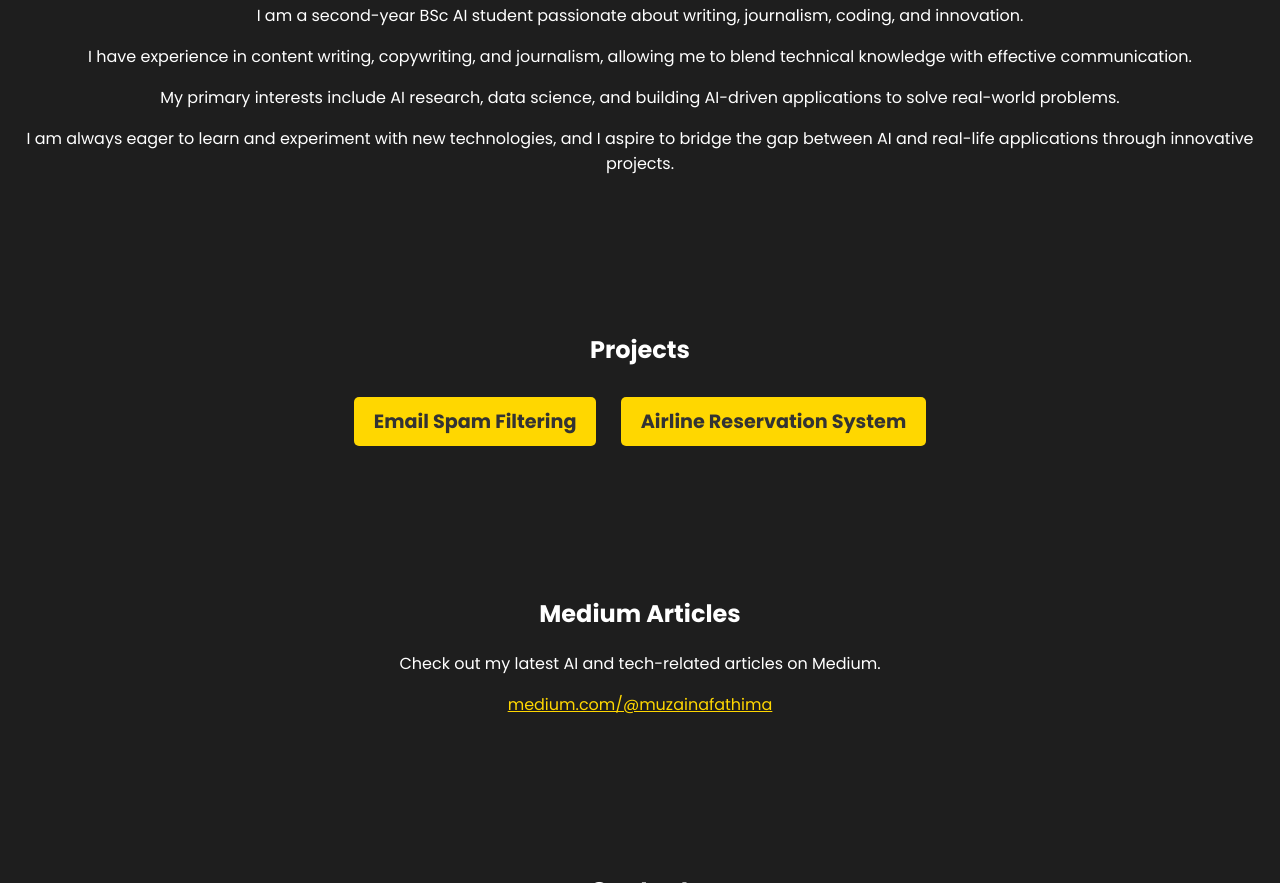
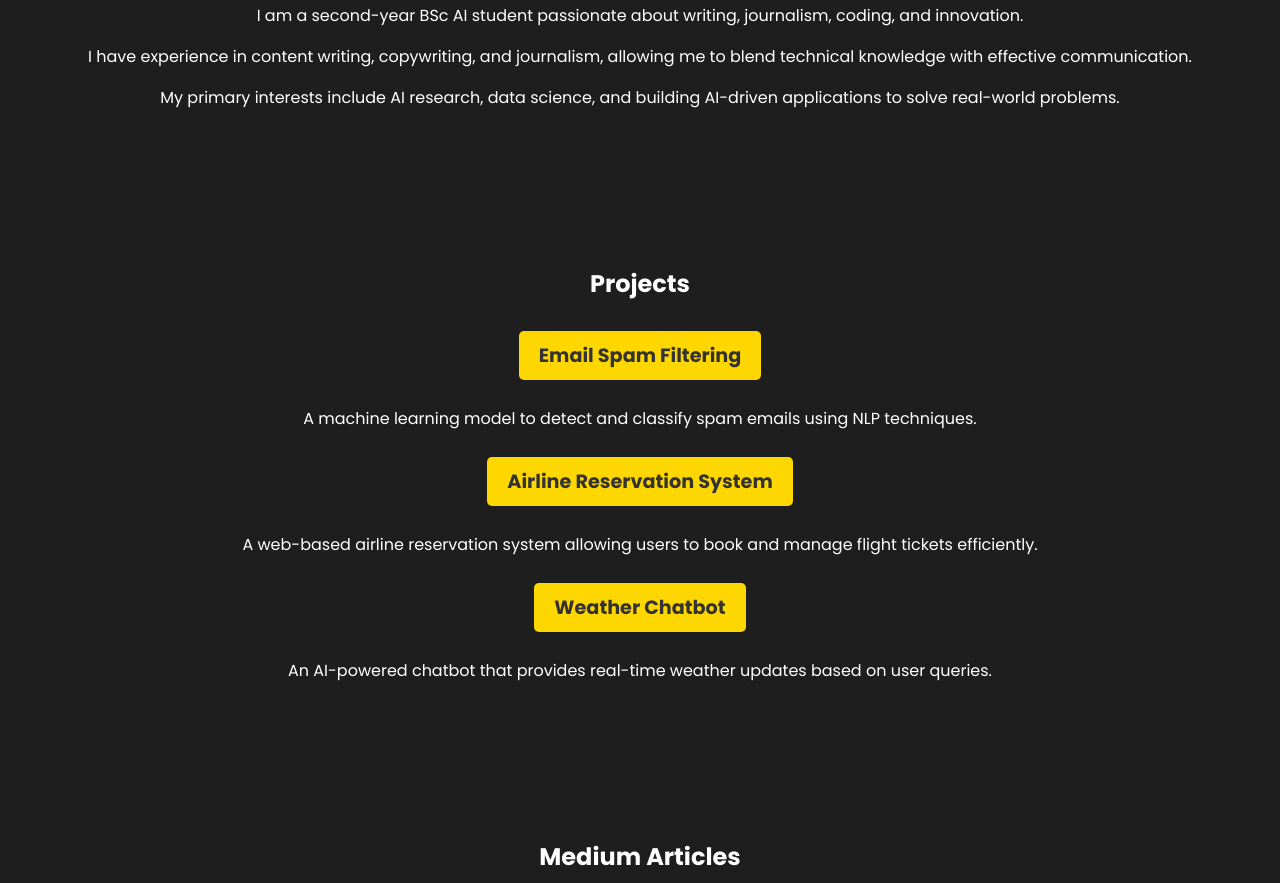
Before and after one commit to muzainafathima/portfolio, a plain HTML site: page index.htm in a window 1280 px wide. Shown: the part 354-1237 px from the top of the page. Drawn offline with Linux system fonts and the light colour scheme.

Commit message:
Update index.htm

```diff
--- a/index.htm
+++ b/index.htm
@@ -72,7 +72,7 @@
             opacity: 1;
             transform: translateY(0);
         }
-        .projects a, .certificates a {
+        .projects a {
             display: inline-block;
             background: #FFD700;
             color: #333;
@@ -84,7 +84,7 @@
             border-radius: 5px;
             transition: 0.3s;
         }
-        .projects a:hover, .certificates a:hover {
+        .projects a:hover {
             background: white;
             color: #333;
             transform: scale(1.1);
@@ -115,13 +115,16 @@
         <p>I am a second-year BSc AI student passionate about writing, journalism, coding, and innovation.</p>
         <p>I have experience in content writing, copywriting, and journalism, allowing me to blend technical knowledge with effective communication.</p>
         <p>My primary interests include AI research, data science, and building AI-driven applications to solve real-world problems.</p>
-        <p>I am always eager to learn and experiment with new technologies, and I aspire to bridge the gap between AI and real-life applications through innovative projects.</p>
     </section>
     <section id="projects" class="fade-in">
         <h2>Projects</h2>
         <div class="projects">
             <a href="https://github.com/muzainafathima/Email-spam-filtering" target="_blank">Email Spam Filtering</a>
+            <p>A machine learning model to detect and classify spam emails using NLP techniques.</p>
             <a href="https://github.com/muzainafathima/Airline-Reservation" target="_blank">Airline Reservation System</a>
+            <p>A web-based airline reservation system allowing users to book and manage flight tickets efficiently.</p>
+            <a href="https://github.com/muzainafathima/weather_chatbot" target="_blank">Weather Chatbot</a>
+            <p>An AI-powered chatbot that provides real-time weather updates based on user queries.</p>
         </div>
     </section>
     <section id="medium" class="fade-in">
@@ -129,7 +132,6 @@
         <p>Check out my latest AI and tech-related articles on Medium.</p>
         <p><a href="https://medium.com/@muzainafathima" target="_blank" style="color: #FFD700;">medium.com/@muzainafathima</a></p>
     </section>
-
     <section id="contact" class="fade-in">
         <h2>Contact</h2>
         <p>Email: <a href="mailto:muzainafathima7@gmail.com" style="color: #FFD700;">muzainafathima7@gmail.com</a></p>
```
